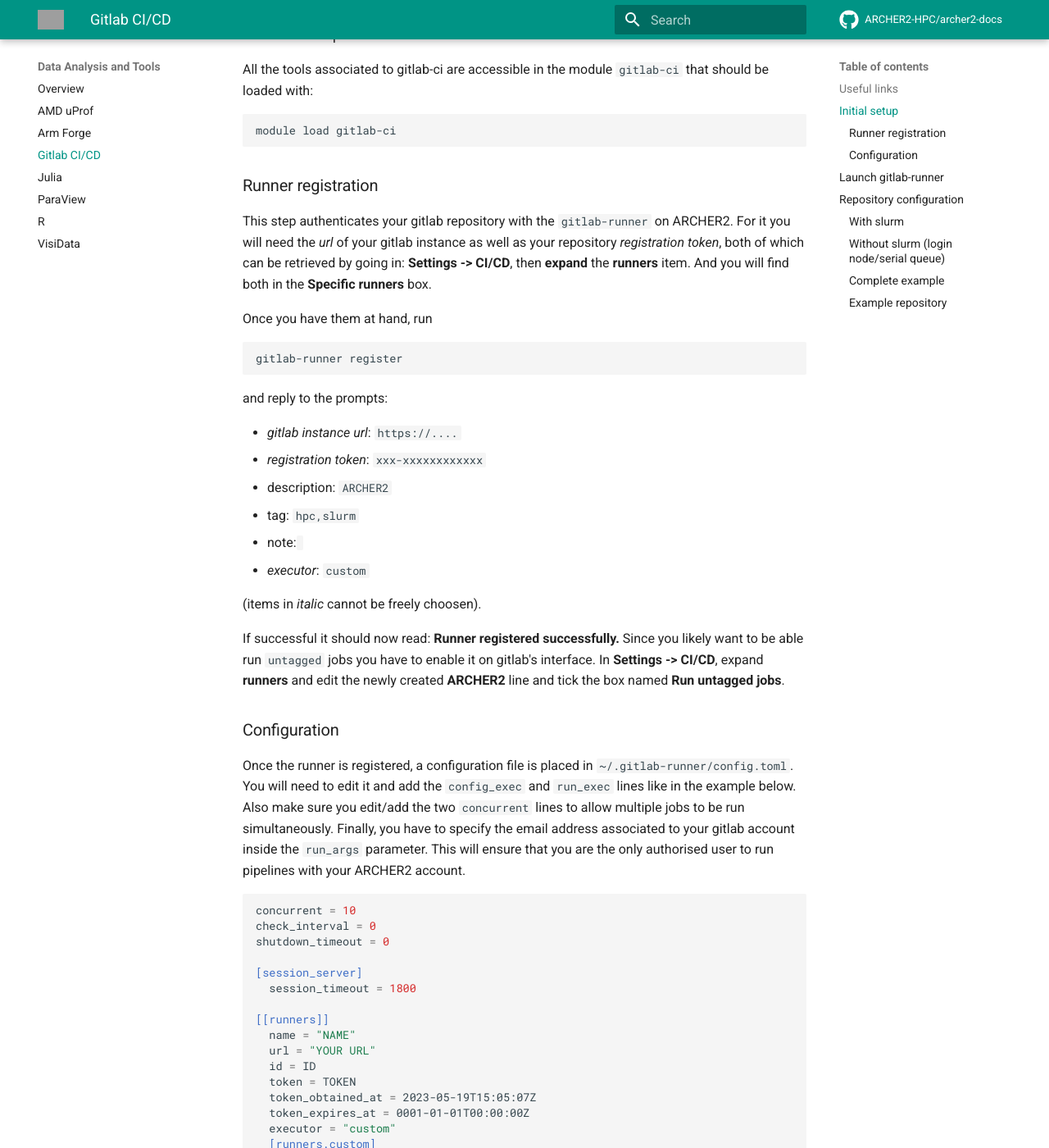
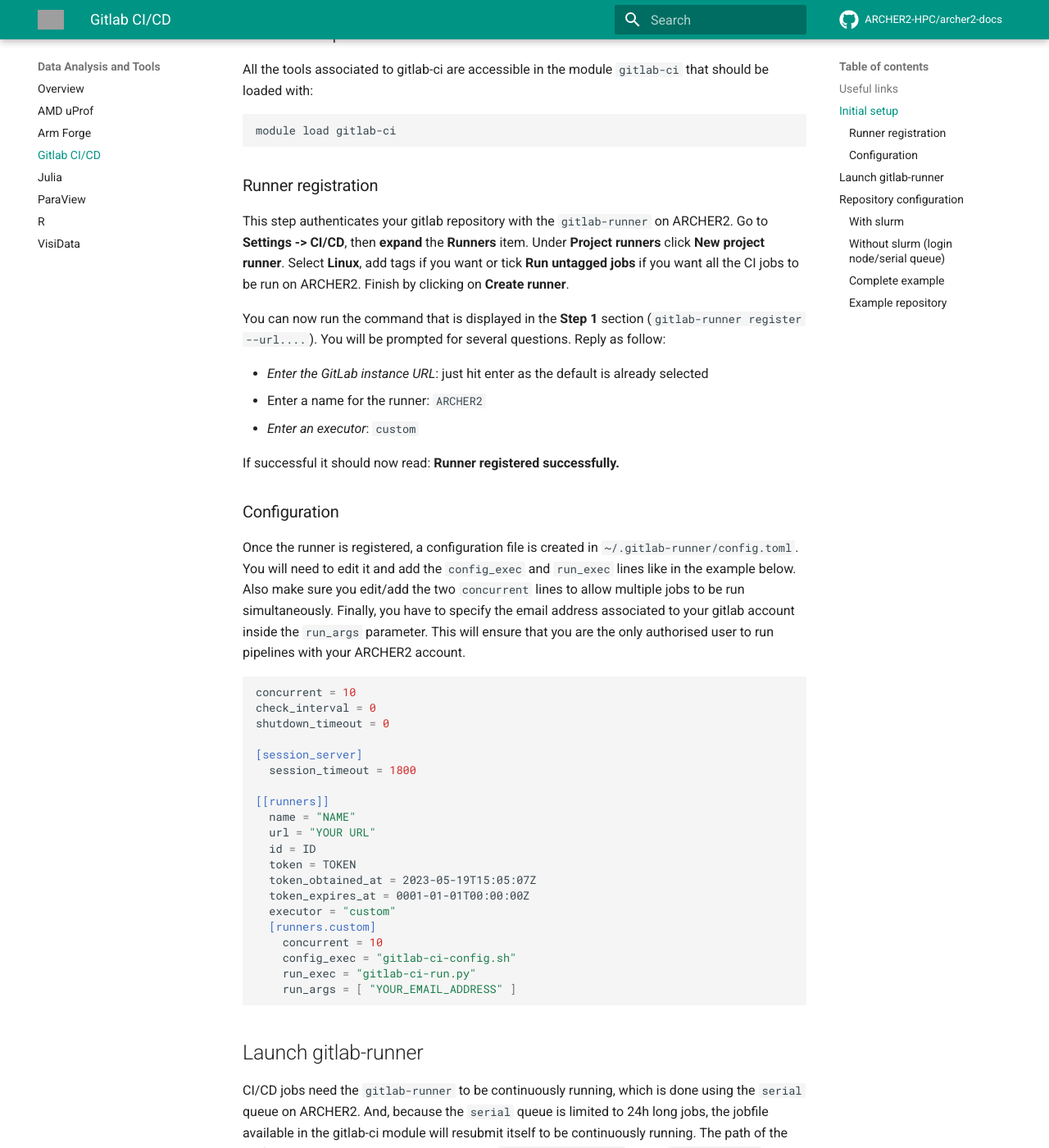
Before and after one commit to ARCHER2-HPC/archer2-docs, an MkDocs documentation site: the page built from docs/data-tools/gitlab-ci.md, in a window 1280 px wide and 1400 px high, scrolled down 1012 px. Shown: the whole window at 82% size. Built offline with MkDocs 1.6.1 and Material for MkDocs 9.7.7, drawn with Linux system fonts in a browser that asks for light colours; comment, search, counter and statistics services are not loaded; grey boxes are pictures that could not be loaded.

Commit message:
Update runner registration for new gitlab version

````diff
--- a/docs/data-tools/gitlab-ci.md
+++ b/docs/data-tools/gitlab-ci.md
@@ -23,31 +23,21 @@
 ```
 
 ### Runner registration
-This step authenticates your gitlab repository with the ``gitlab-runner`` on ARCHER2. For it you will need the *url* of your gitlab instance as well as your repository *registration token*, both of which can be retrieved by going in:
-**Settings -> CI/CD**, then **expand** the **runners** item. And you will find both in the **Specific runners** box.
 
-Once you have them at hand, run
-```sh
-gitlab-runner register
-```
+This step authenticates your gitlab repository with the ``gitlab-runner`` on ARCHER2. Go to **Settings -> CI/CD**, then **expand** the **Runners** item. Under **Project runners** click **New project runner**.
+Select **Linux**, add tags if you want or tick **Run untagged jobs** if you want all the CI jobs to be run on ARCHER2. Finish by clicking on **Create runner**.
 
-and reply to the prompts:
+You can now run the command that is displayed in the **Step 1** section (`gitlab-runner register --url....`). You will be prompted for several questions. Reply as follow:
 
-- *gitlab instance url*: `https://....`
-- *registration token*: `xxx-xxxxxxxxxxxx`
-- description: `ARCHER2`
-- tag: `hpc,slurm`
-- note: ` `
-- *executor*: `custom`
-
-(items in *italic* cannot be freely choosen).
+- *Enter the GitLab instance URL*: just hit enter as the default is already selected
+- Enter a name for the runner: `ARCHER2`
+- *Enter an executor*: `custom`
 
 If successful it should now read: **Runner registered successfully.**
-Since you likely want to be able run `untagged` jobs you have to enable it on gitlab's interface. In **Settings -> CI/CD**, expand **runners** and edit the newly created **ARCHER2** line and tick the box named **Run untagged jobs**.
 
 ### Configuration
 
-Once the runner is registered, a configuration file is placed in `~/.gitlab-runner/config.toml`. You will need to edit it and add the `config_exec` and `run_exec` lines like in the example below. Also make sure you edit/add the two `concurrent` lines to allow multiple jobs to be run simultaneously.
+Once the runner is registered, a configuration file is created in `~/.gitlab-runner/config.toml`. You will need to edit it and add the `config_exec` and `run_exec` lines like in the example below. Also make sure you edit/add the two `concurrent` lines to allow multiple jobs to be run simultaneously.
 Finally, you have to specify the email address associated to your gitlab account inside the `run_args` parameter. This will ensure that you are the only authorised user to run pipelines with your ARCHER2 account.
 
 ```toml
````
